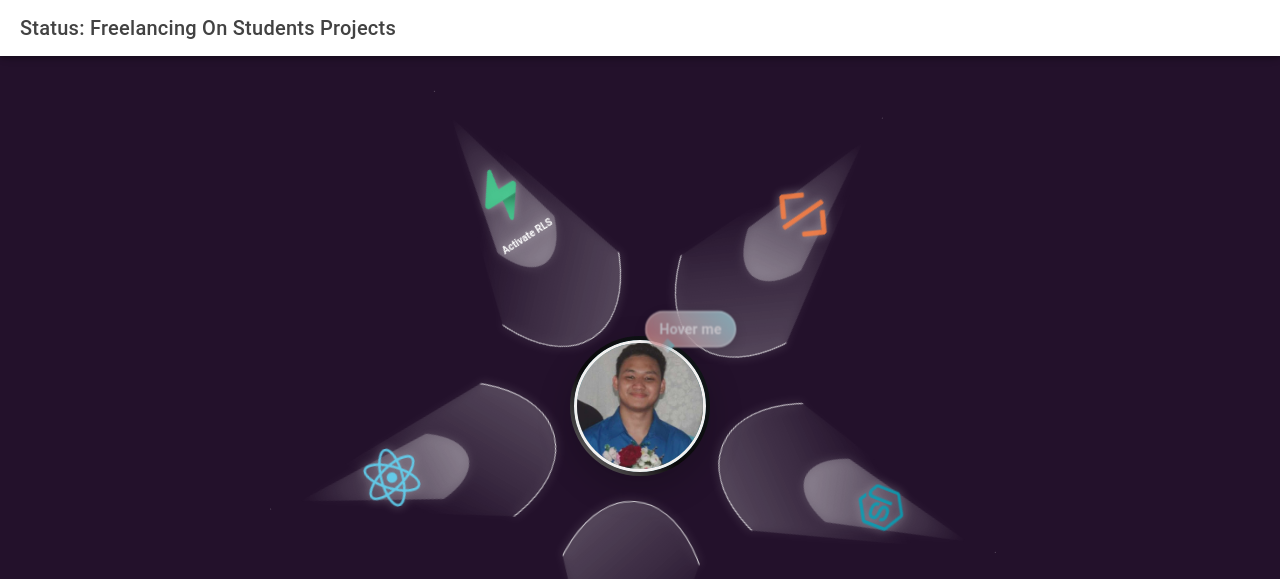
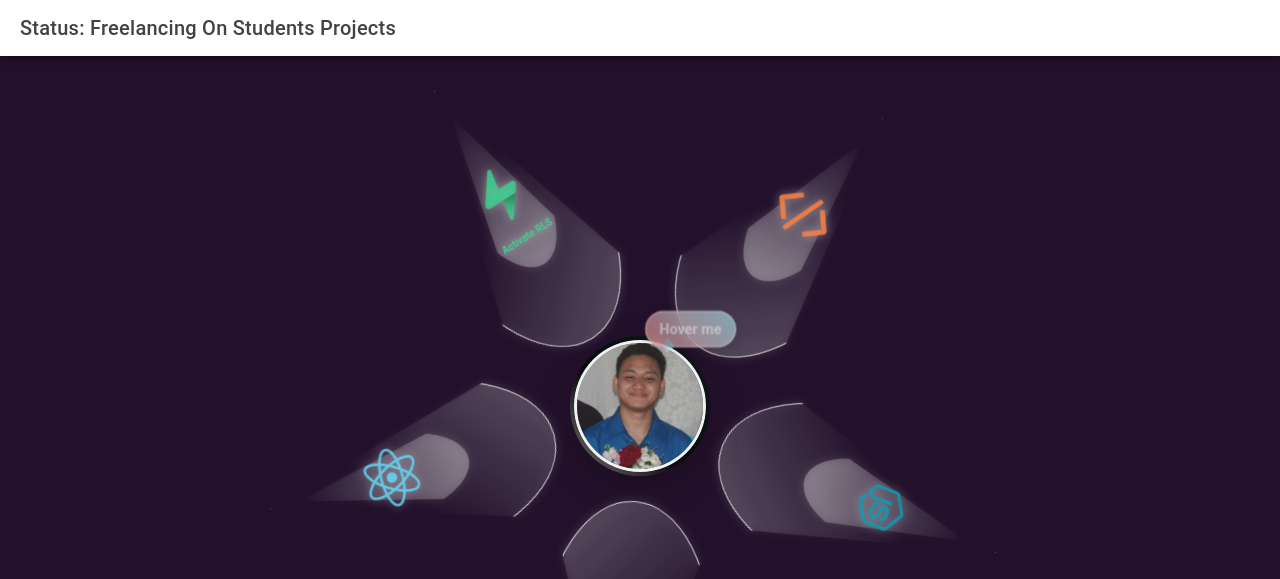
Before and after one commit to ArkDriveDev/Portfolio, a React (Vite) app: page /home in a window 1280 px wide. Shown: the top 579 px of the page. Built offline with nearby package versions, Linux system fonts and the light colour scheme.

Commit message:
Added designated colors to each label

```diff
--- a/src/CSS/Avatar.css
+++ b/src/CSS/Avatar.css
@@ -73,28 +73,28 @@
   border-radius: 50% 50% 50% 50%;
 }
 
-/* Petal labels */
-/* Petal labels */
+/* Petal labels - colored text version */
 .petal-label {
   position: absolute;
   top: 100%;
   margin-top: 10px;
-  color: white;
-  font-size: 10px; /* Reduced from 12px */
+  font-size: 10px;
   font-weight: 600;
   text-align: center;
-  padding: 4px 8px; /* Reduced padding */
+  padding: 4px 8px;
   opacity: 0;
   transition: opacity 0.5s ease;
-  pointer-events: none; /* Fixed the invalid property value */
+  pointer-events: none;
   white-space: nowrap;
   z-index: 10;
+  border-radius: 12px;
+  border: none;
+  /* Text color will be set inline based on icon type */
 }
 
 .petal-label.visible {
   opacity: 1;
 }
-
 /* Initial positions for petals */
 .p1 {
   transform: translate(-50%, -50%) rotate(0deg) translateY(-30%);
--- a/src/components/Avatar.tsx
+++ b/src/components/Avatar.tsx
@@ -23,11 +23,36 @@ interface AvatarProps {
 }
 
 const petalIcons = [
-  { src: CodingOutlineIcon, alt: 'Coding', label: 'Coding is life' },
-  { src: NodeJsIcon, alt: 'Node.js', label: 'Npm install' },
-  { src: IonicIcon, alt: 'Ionic', label: 'Ionic start' },
-  { src: ReactIcon, alt: 'React', label: 'Dynamic Rendering' },
-  { src: SupabaseIcon, alt: 'Supabase', label: 'Activate RLS' }
+  {
+    src: CodingOutlineIcon,
+    alt: 'Coding',
+    label: 'Coding is life',
+    color: '#FFA500' // Orange
+  },
+  {
+    src: NodeJsIcon,
+    alt: 'Node.js',
+    label: 'Npm install',
+    color: '#40E0D0' // Turquoise
+  },
+  {
+    src: IonicIcon,
+    alt: 'Ionic',
+    label: 'Ionic start',
+    color: '#075ef5ff' // Ionic Blue
+  },
+  {
+    src: ReactIcon,
+    alt: 'React',
+    label: 'Dynamic Rendering',
+    color: '#87CEEB' // Skyblue
+  },
+  {
+    src: SupabaseIcon,
+    alt: 'Supabase',
+    label: 'Activate RLS',
+    color: '#3ECF8E' // Supabase Light Green
+  }
 ];
 
 const Avatar: React.FC<AvatarProps> = ({
@@ -53,10 +78,11 @@ useEffect(() => {
     const interval = setInterval(() => {
       // Update rotation progress counter-clockwise (0 to 1)
       setRotationProgress(prev => (prev - 0.001 + 1) % 1);
-  }, 50);
+    }, 60);
 
     return () => clearInterval(interval);
   }, []);
+
   // Calculate active index based on rotation (each petal gets 72 degrees = 0.2 of rotation)
   const activeIndex = Math.floor(rotationProgress * 5) % 5;
 
@@ -68,11 +94,15 @@ useEffect(() => {
     >
       <div className="flower-wrapper">
         <div className="elegant-flower">
+         // Inside your return statement
           {petalIcons.map((icon, i) => (
             <div key={i} className={`petal p${i + 1}`}>
               <div className="petal-content">
                 <img src={icon.src} alt={icon.alt} className="petal-icon" />
-                <div className={`petal-label ${i === activeIndex ? 'visible' : ''}`}>
+                <div
+                  className={`petal-label ${i === activeIndex ? 'visible' : ''}`}
+                  style={{ color: icon.color }} // Apply color to text instead of background
+                >
                   {icon.label}
                 </div>
               </div>
```
Lines whose indentation alone changed are shown as unchanged.
